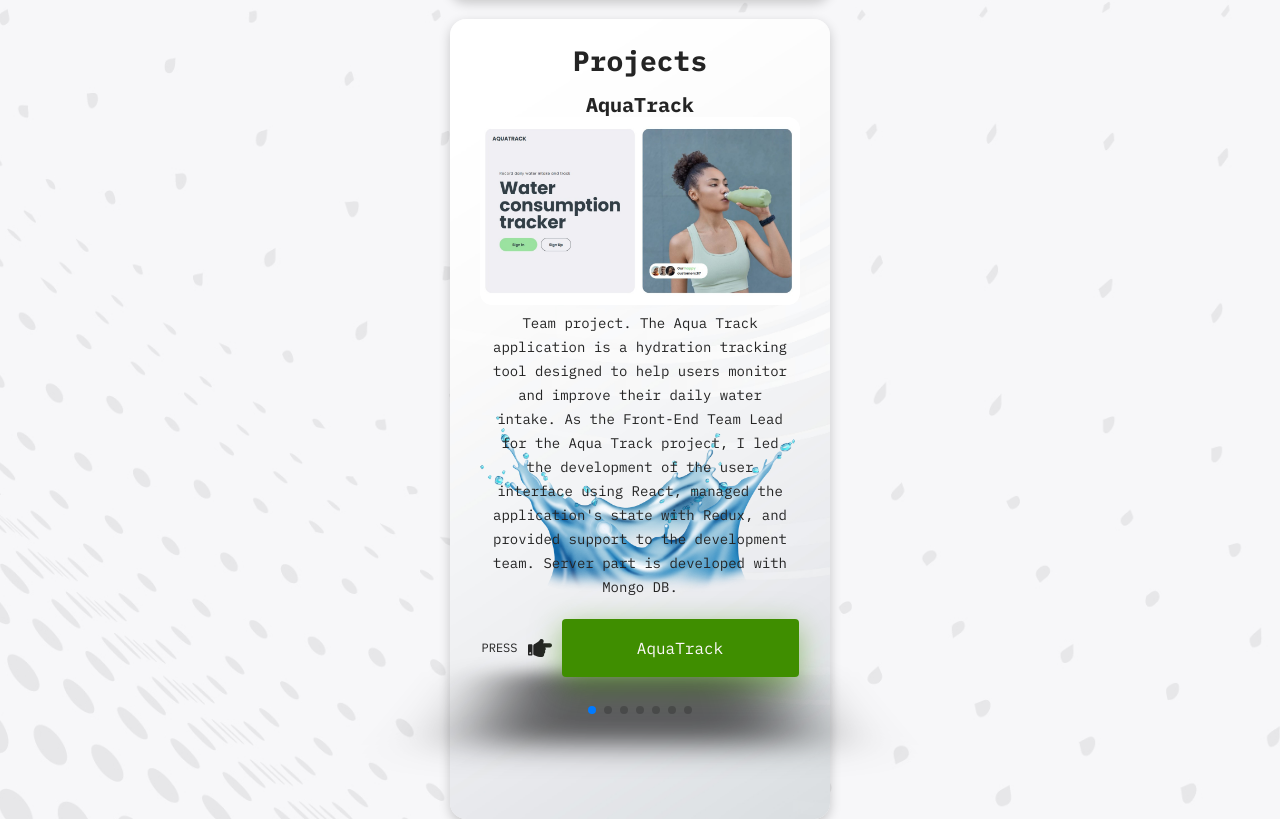
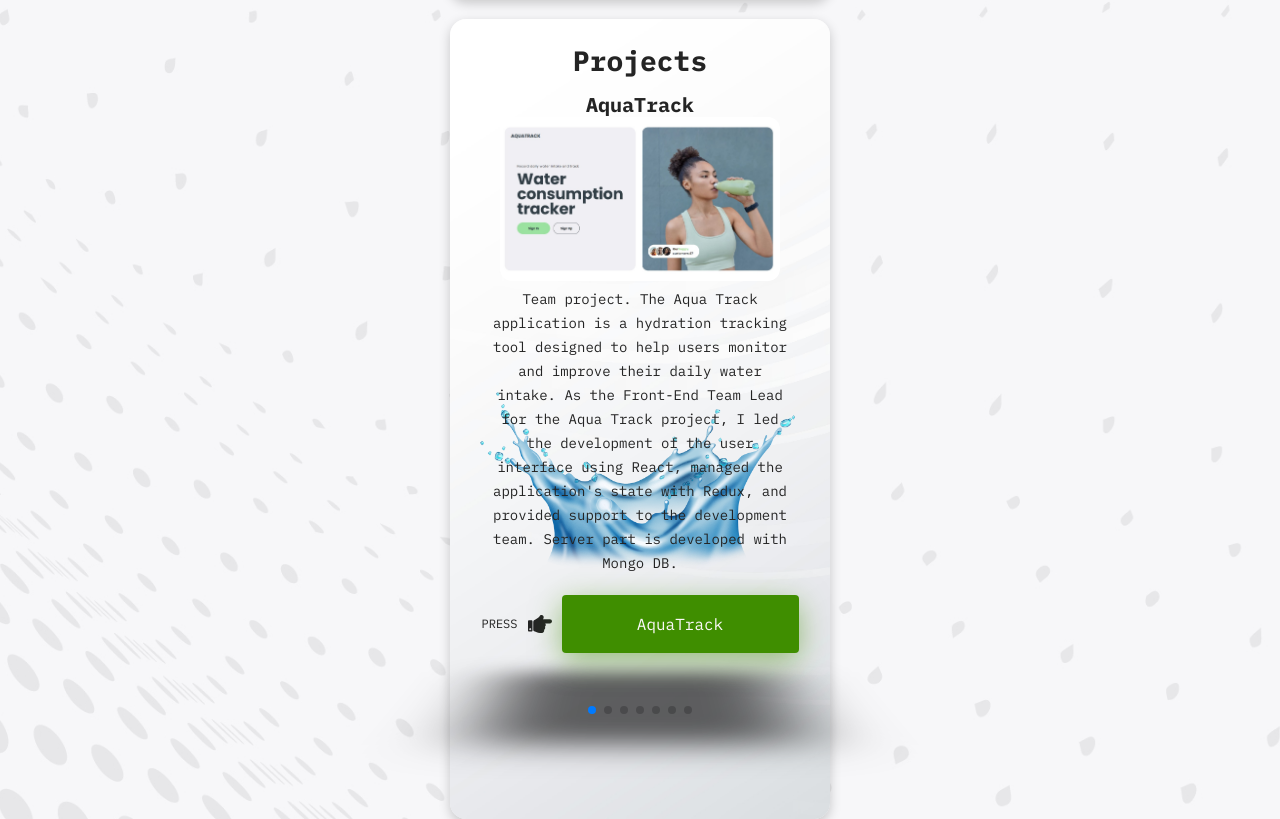
Before and after one commit to DmytroK-goit/Portfolio, a React (Vite) app: page / in a window 1280 px wide. Shown: the part 2207-3026 px from the top of the page. Built offline with nearby package versions, Linux system fonts and the light colour scheme.

Commit message:
fix max width

```diff
--- a/src/Components/Projects/IndividualStyles.module.scss
+++ b/src/Components/Projects/IndividualStyles.module.scss
@@ -205,7 +205,7 @@
 .project_img {
   display: block;
   border: 12px;
-  width: 320px;
+  max-width: 280px;
 
   @include media(desktop) {
     width: 550px;
```
